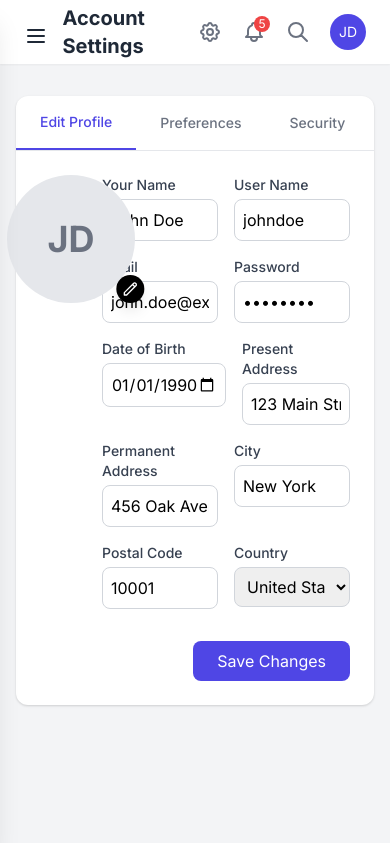
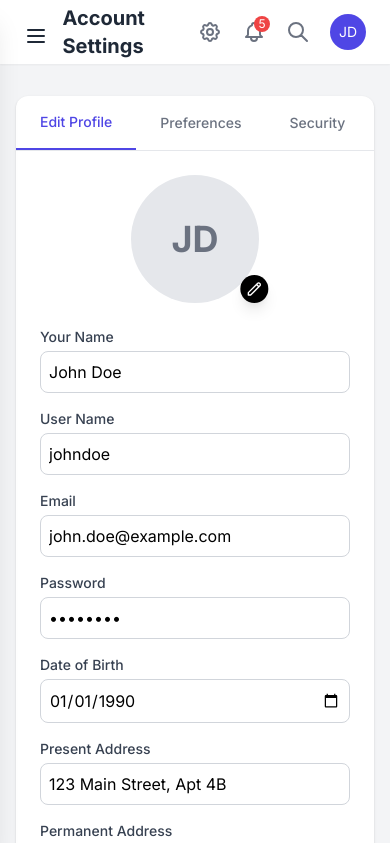
Before and after one commit to bishtranjan1/sora-dashboard, a React (Create React App) app: page /settings in a window 390 px wide. Shown: the top 843 px of the page. Built offline with nearby package versions, Linux system fonts and the light colour scheme; what chartjs-plugin-datalabels would draw is missing.

Commit message:
Improve settings page mobile view layout

```diff
--- a/src/pages/Settings/index.js
+++ b/src/pages/Settings/index.js
@@ -168,9 +168,10 @@ const SettingsPage = () => {
           {activeTab === "profile" && (
             <div>
               <form onSubmit={handleSubmit}>
-                <div className="flex">
-                  {/* Photo Section - 20% width */}
-                  <div className="w-1/5">
+                {/* Responsive layout for desktop/mobile */}
+                <div className="flex flex-col lg:flex-row">
+                  {/* Photo Section - centered on mobile, 20% width on desktop */}
+                  <div className="w-full lg:w-1/5 flex justify-center mb-6 lg:mb-0">
                     <div className="flex flex-col items-center">
                       <div className="relative">
                         <div className="w-32 h-32 rounded-full bg-gray-200 flex items-center justify-center overflow-hidden">
@@ -255,11 +256,11 @@ const SettingsPage = () => {
                     </div>
                   </div>
 
-                  {/* Form Section - 80% width */}
-                  <div className="w-4/5 space-y-4">
+                  {/* Form Section - full width on mobile, 80% width on desktop */}
+                  <div className="w-full lg:w-4/5 space-y-4">
                     {/* Your Name and User Name */}
-                    <div className="flex space-x-4">
-                      <div className="w-1/2">
+                    <div className="flex flex-col lg:flex-row lg:space-x-4 space-y-4 lg:space-y-0">
+                      <div className="w-full lg:w-1/2">
                         <label className="block text-sm font-medium text-gray-700 mb-1">
                           Your Name
                         </label>
@@ -271,7 +272,7 @@ const SettingsPage = () => {
                           required
                         />
                       </div>
-                      <div className="w-1/2">
+                      <div className="w-full lg:w-1/2">
                         <label className="block text-sm font-medium text-gray-700 mb-1">
                           User Name
                         </label>
@@ -286,8 +287,8 @@ const SettingsPage = () => {
                     </div>
 
                     {/* Email and Password */}
-                    <div className="flex space-x-4">
-                      <div className="w-1/2">
+                    <div className="flex flex-col lg:flex-row lg:space-x-4 space-y-4 lg:space-y-0">
+                      <div className="w-full lg:w-1/2">
                         <label className="block text-sm font-medium text-gray-700 mb-1">
                           Email
                         </label>
@@ -299,7 +300,7 @@ const SettingsPage = () => {
                           required
                         />
                       </div>
-                      <div className="w-1/2">
+                      <div className="w-full lg:w-1/2">
                         <label className="block text-sm font-medium text-gray-700 mb-1">
                           Password
                         </label>
@@ -314,8 +315,8 @@ const SettingsPage = () => {
                     </div>
 
                     {/* Date of Birth and Present Address */}
-                    <div className="flex space-x-4">
-                      <div className="w-1/2">
+                    <div className="flex flex-col lg:flex-row lg:space-x-4 space-y-4 lg:space-y-0">
+                      <div className="w-full lg:w-1/2">
                         <label className="block text-sm font-medium text-gray-700 mb-1">
                           Date of Birth
                         </label>
@@ -326,7 +327,7 @@ const SettingsPage = () => {
                           defaultValue={user.dateOfBirth}
                         />
                       </div>
-                      <div className="w-1/2">
+                      <div className="w-full lg:w-1/2">
                         <label className="block text-sm font-medium text-gray-700 mb-1">
                           Present Address
                         </label>
@@ -340,8 +341,8 @@ const SettingsPage = () => {
                     </div>
 
                     {/* Permanent Address and City */}
-                    <div className="flex space-x-4">
-                      <div className="w-1/2">
+                    <div className="flex flex-col lg:flex-row lg:space-x-4 space-y-4 lg:space-y-0">
+                      <div className="w-full lg:w-1/2">
                         <label className="block text-sm font-medium text-gray-700 mb-1">
                           Permanent Address
                         </label>
@@ -352,7 +353,7 @@ const SettingsPage = () => {
                           defaultValue={user.permanentAddress}
                         />
                       </div>
-                      <div className="w-1/2">
+                      <div className="w-full lg:w-1/2">
                         <label className="block text-sm font-medium text-gray-700 mb-1">
                           City
                         </label>
@@ -366,8 +367,8 @@ const SettingsPage = () => {
                     </div>
 
                     {/* Postal Code and Country */}
-                    <div className="flex space-x-4">
-                      <div className="w-1/2">
+                    <div className="flex flex-col lg:flex-row lg:space-x-4 space-y-4 lg:space-y-0">
+                      <div className="w-full lg:w-1/2">
                         <label className="block text-sm font-medium text-gray-700 mb-1">
                           Postal Code
                         </label>
@@ -378,7 +379,7 @@ const SettingsPage = () => {
                           defaultValue={user.postalCode}
                         />
                       </div>
-                      <div className="w-1/2">
+                      <div className="w-full lg:w-1/2">
                         <label className="block text-sm font-medium text-gray-700 mb-1">
                           Country
                         </label>
@@ -396,15 +397,15 @@ const SettingsPage = () => {
                       </div>
                     </div>
 
-                    {/* Save Button */}
-                    <div className="flex justify-end pt-4">
+                    {/* Save Button - Full width on mobile, right-aligned on desktop */}
+                    <div className="flex pt-4 w-full">
                       <button
                         type="submit"
                         className={`${
                           isSubmitting
                             ? "bg-gray-400 cursor-not-allowed"
                             : "bg-primary hover:bg-primary-dark"
-                        } text-white py-2 px-6 rounded-lg transition-colors flex items-center`}
+                        } text-white py-2 px-6 rounded-lg transition-colors flex items-center justify-center w-full lg:w-auto lg:ml-auto`}
                         disabled={isSubmitting}
                       >
                         {isSubmitting ? (
```
